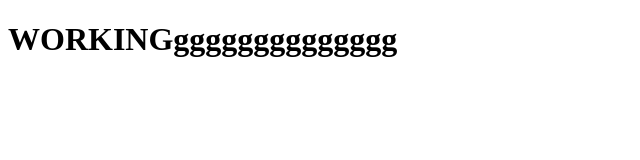
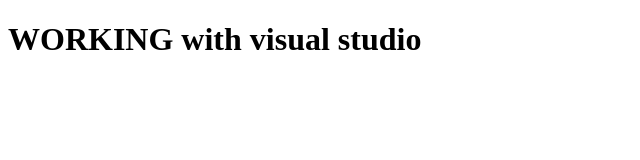
Before and after one commit to rizz870/thermalProject, a website: page tail1.html in a window 1280 px wide. Shown: the whole page, without its empty margins (0-640 px from the left). Drawn offline with Linux system fonts and the light colour scheme.

Commit message:
new changing in tail1

```diff
--- a/tail1.html
+++ b/tail1.html
@@ -5,6 +5,6 @@
 </head>
 <body>
 
-    <h1>WORKINGgggggggggggggg</h1>
+    <h1>WORKING with visual studio</h1>
 
 </body>
```
